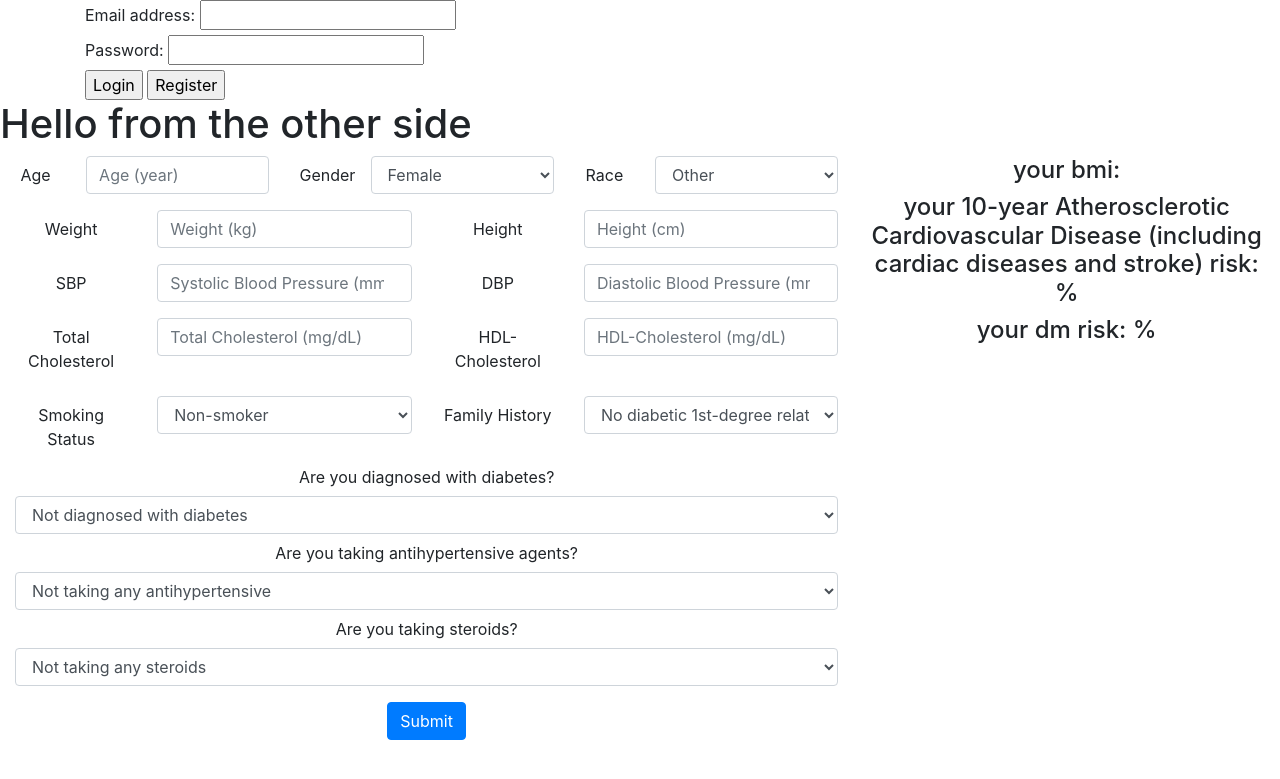
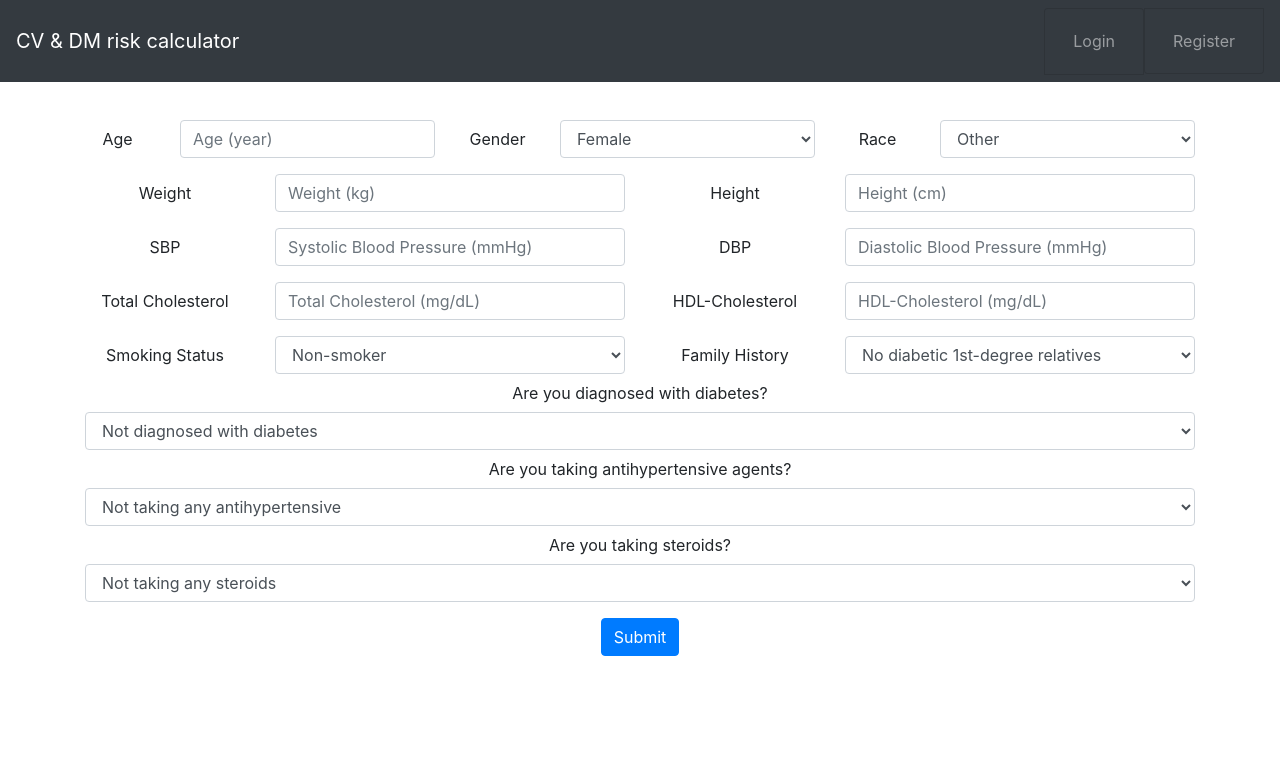
Before and after one commit to poyuH/DiseaseRiskCalculator, a Django app: page /calc/ in a window 1280 px wide. Shown: the top 779 px of the page. Run offline with Django 3.2, Linux system fonts and the light colour scheme; tables that the repository leaves empty hold one stand-in row (values such as "Sample post"); some libraries are stand-ins or nearby versions.

Commit message:
add navbar

```diff
--- a/calculator/templates/calculator.html
+++ b/calculator/templates/calculator.html
@@ -2,17 +2,21 @@
 {% block content %}
 {% load static %}
 {% load staticfiles %}
-
-<div class="row">
-{% if user.is_active %}
-    <h1>Hello {{user.email}}</h1>
-{% else %}
-    <h1>Hello from the other side</h1>
-{% endif %}
+<div class="row" id="result">
+<ul class="list-group col-12">
+    <li class="list-group-item">Your BMI</li>
+    <li class="list-group-item"><b>{{bmi}}</b></li>
+    <li class="list-group-item">Your 10-year Atherosclerotic
+        Cardiovascular Disease (including cardiac diseases and stroke)
+        risk</li>
+    <li class="list-group-item"><b>{{ascvd_risk}}%</b></li>
+    <li class="list-group-item">Your risk of diabetes</li>
+    <li class="list-group-item"><b>{{dm_risk}}%</b></li>
+</ul>
 </div>
 
-<div class="row">
-<div class="col-12 col-md-8">
+<div class="row" style="padding-top:20px">
+<div class="col-12">
 <form action=".", method="POST">
     {% csrf_token %}
     <div class="form-group row">
@@ -112,16 +116,8 @@
     <input type="submit" name='sub' class="btn btn-primary">
 </form>
 </div>
-    <div class="col-md-4">
-        <h4>your bmi: {{bmi}}</h4>
-        <h4>your 10-year Atherosclerotic
-            Cardiovascular Disease (including cardiac diseases and stroke)
-            risk: {{ascvd_risk}}%</h4>
-        <h4>your dm risk: {{dm_risk}}%</h4></div>
-</div>
 <div class="row">
 {% if user.is_active %}
-<div class="col">
     <div class="card col-12">
         <div class="card-header">
             <h4> Your previous BMI </h4>
--- a/static/js/graph.js
+++ b/static/js/graph.js
@@ -1,5 +1,6 @@
 function transformData(data, keyY) {
     var new_data = [];
+    console.log(data);
 
     for (i = 0; i < data['date'].length; i++) {
         new_data.push(
--- a/templates/layout.html
+++ b/templates/layout.html
@@ -13,16 +13,18 @@
     <script src="https://stackpath.bootstrapcdn.com/bootstrap/4.3.1/js/bootstrap.min.js" integrity="sha384-JjSmVgyd0p3pXB1rRibZUAYoIIy6OrQ6VrjIEaFf/nJGzIxFDsf4x0xIM+B07jRM" crossorigin="anonymous"></script>
     <!-- Chart.js CDN -->
     <script src="https://cdnjs.cloudflare.com/ajax/libs/Chart.js/2.8.0/Chart.bundle.min.js"></script>
+
+<style>
+body{padding-top: 100px};
+</style>
 </head>
+<div class="container" id="account">
+{% include "nav.html"%}
+</div>
 <body>
-    <div class="container" id="account">
-        {% include "registration/login.html"%}
-    </div>
-    <div class="container-fluid" align="center">
+<div class="container main-content" align="center">
         {% block content %}
         {% endblock %}
-    </div>
-   <footer>
-   </footer>
+</div>
 </body>
 </html>
--- /dev/null
+++ b/templates/nav.html
@@ -0,0 +1,25 @@
+<nav class="fixed-top navbar navbar-dark bg-dark navbar-expand-md">
+    <a class="navbar-brand text-center mr-auto" href='/calc' style="padding-right: 20px">CV & DM risk calculator</a>
+    <button class='navbar-toggler' data-toggle="collapse" data-target="#navbarMenu">
+        <span class='navbar-toggler-icon'></span>
+    </button>
+    <div id="navbarMenu" class="navbar-collapse bg-dark">
+        {% if user.is_authenticated %}
+        <span class="navbar-text text-center"> Hello, {{user.email}} </span>
+        {% endif %}
+        <ul class="navbar-nav list-group ml-auto">
+            {% if user.is_authenticated %}
+            <li class="nav-item list-group-item bg-dark" >
+                <a href={% url 'logout' %} class="nav-link">Logout</a>
+            </li>
+            {% elif request.path != '/accounts/register/' %}
+            <li class="nav-item list-group-item bg-dark">
+                <a href={% url 'login' %} class="nav-link">Login</a>
+            </li>
+            <li class="nav-item list-group-item bg-dark">
+                <a href={% url 'register' %} class="nav-link">Register</a>
+            </li>
+        </ul>
+        {% endif %}
+</div>
+</nav>
--- a/templates/registration/login.html
+++ b/templates/registration/login.html
@@ -1,12 +1,7 @@
+{% extends "layout.html"%}
+{% block content %}
 <form action={% url 'login'%}  method="POST">
     {% csrf_token %}
-    {% if user.is_authenticated%}
-    <h6>Hello {{user.email}}</h6>
-    <a href={% url 'logout'%}>
-        <input type="button" name="logout" value="Logout"><br>
-    </a>
-
-    {% elif request.path != '/accounts/register/' %}
     <label for="username">Email address:</label>
     <input type="text" name="username" value="" id="username"> <br />
     <label for="password">Password:</label>
@@ -15,5 +10,5 @@
     <a href={% url 'register' %}>
         <input type="button" name="register" value="Register"> <br />
     </a>
-    {% endif %}
 </form>
+{% endblock %}
```
